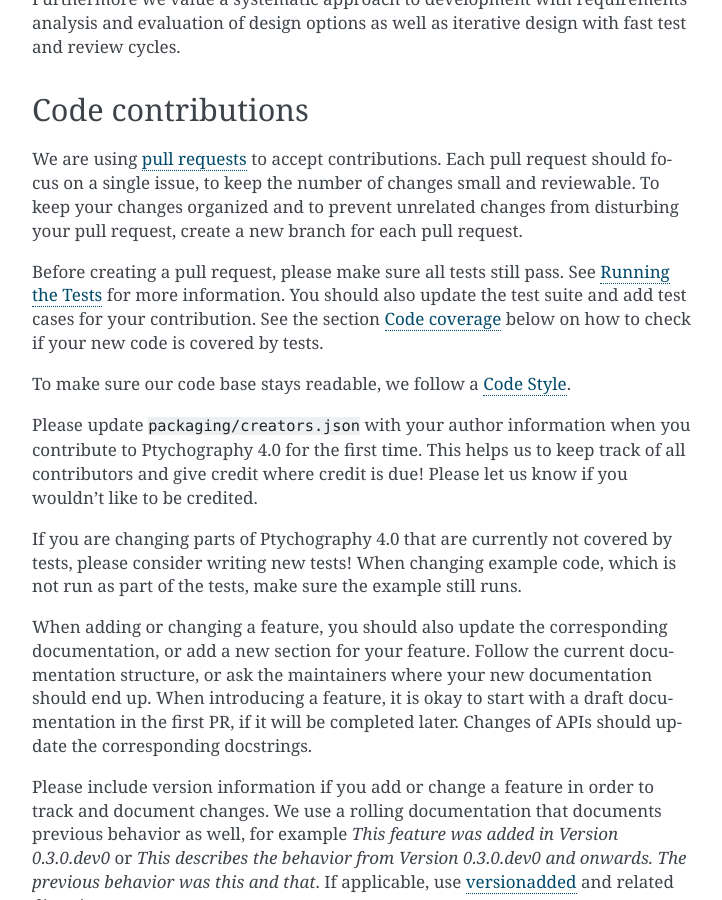
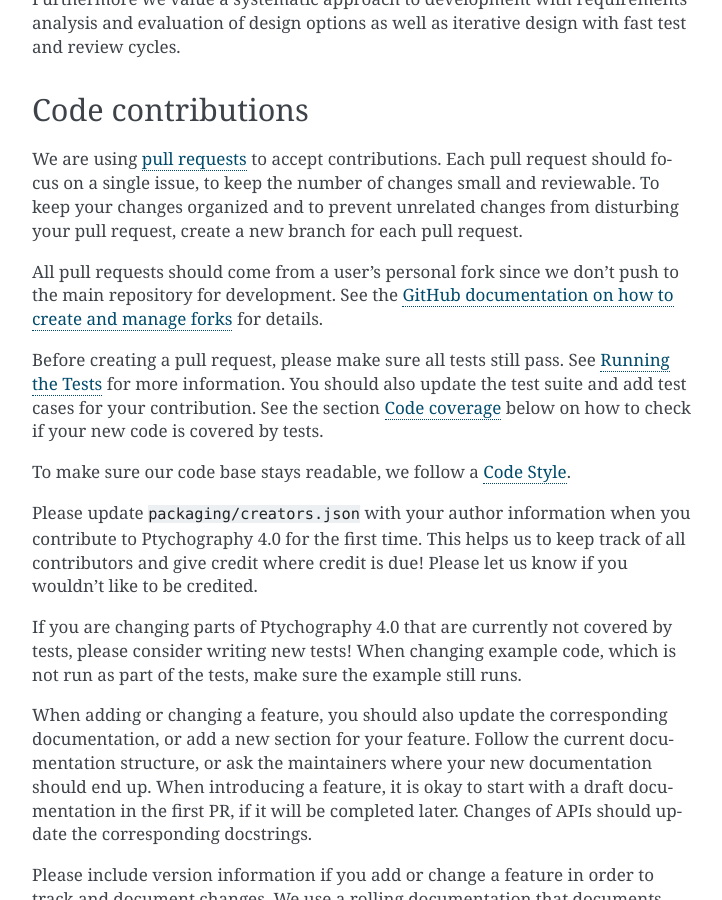
Before and after one commit to Ptychography-4-0/ptychography, a Sphinx documentation site: the page built from docs/source/contributing.rst, in a window 1280 px wide and 900 px high, scrolled down 596 px. Shown: the whole window, without its empty margins (388-1110 px from the left). Built offline with Sphinx 7.4.7, drawn with Linux system fonts in a browser that asks for light colours; pages that are not in the unit, such as notebooks, are missing from menus.

Commit message:
Instruct users to fork
Backported from LiberTEM docs.

Closes #44

```diff
--- a/docs/source/contributing.rst
+++ b/docs/source/contributing.rst
@@ -39,6 +39,12 @@
 keep the number of changes small and reviewable. To keep your changes organized
 and to prevent unrelated changes from disturbing your pull request, create a new
 branch for each pull request.
+
+All pull requests should come from a user's personal fork since we don't push to
+the main repository for development. See the `GitHub documentation on how to
+create and manage forks
+<https://docs.github.com/en/github/getting-started-with-github/quickstart/fork-a-repo>`_
+for details.
 
 Before creating a pull request, please make sure all tests still pass. See
 `Running the Tests`_ for more information. You should also update the test suite
```
